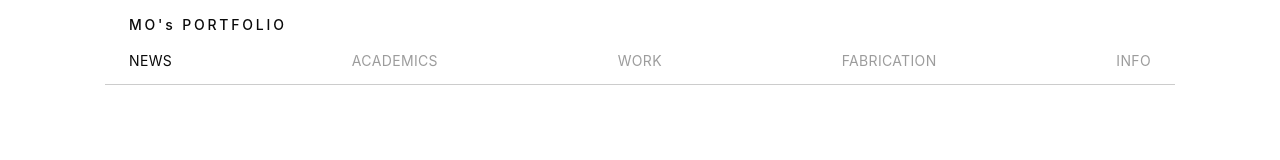
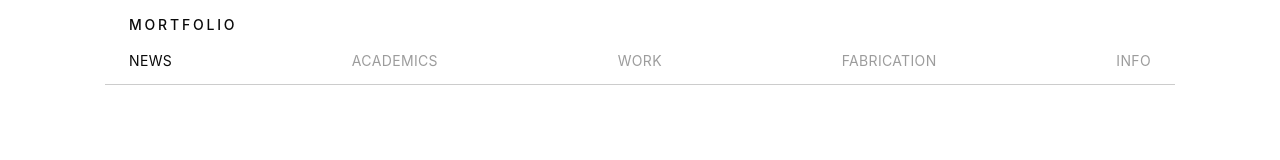
Before and after one commit to junefiv/mo-s-portfolio, a React (Vite) app: page / in a window 1280 px wide. Shown: the top 160 px of the page. Built offline with nearby package versions, Linux system fonts and the light colour scheme.

Commit message:
name modify

```diff
--- a/src/components/Navigation.tsx
+++ b/src/components/Navigation.tsx
@@ -119,7 +119,7 @@ export default function Navigation() {
               to="/"
               className="inline-block text-sm font-medium tracking-[0.2em] text-foreground transition-opacity hover:opacity-70"
             >
-              MO's PORTFOLIO
+              MORTFOLIO
             </Link>
           </div>
 
```
